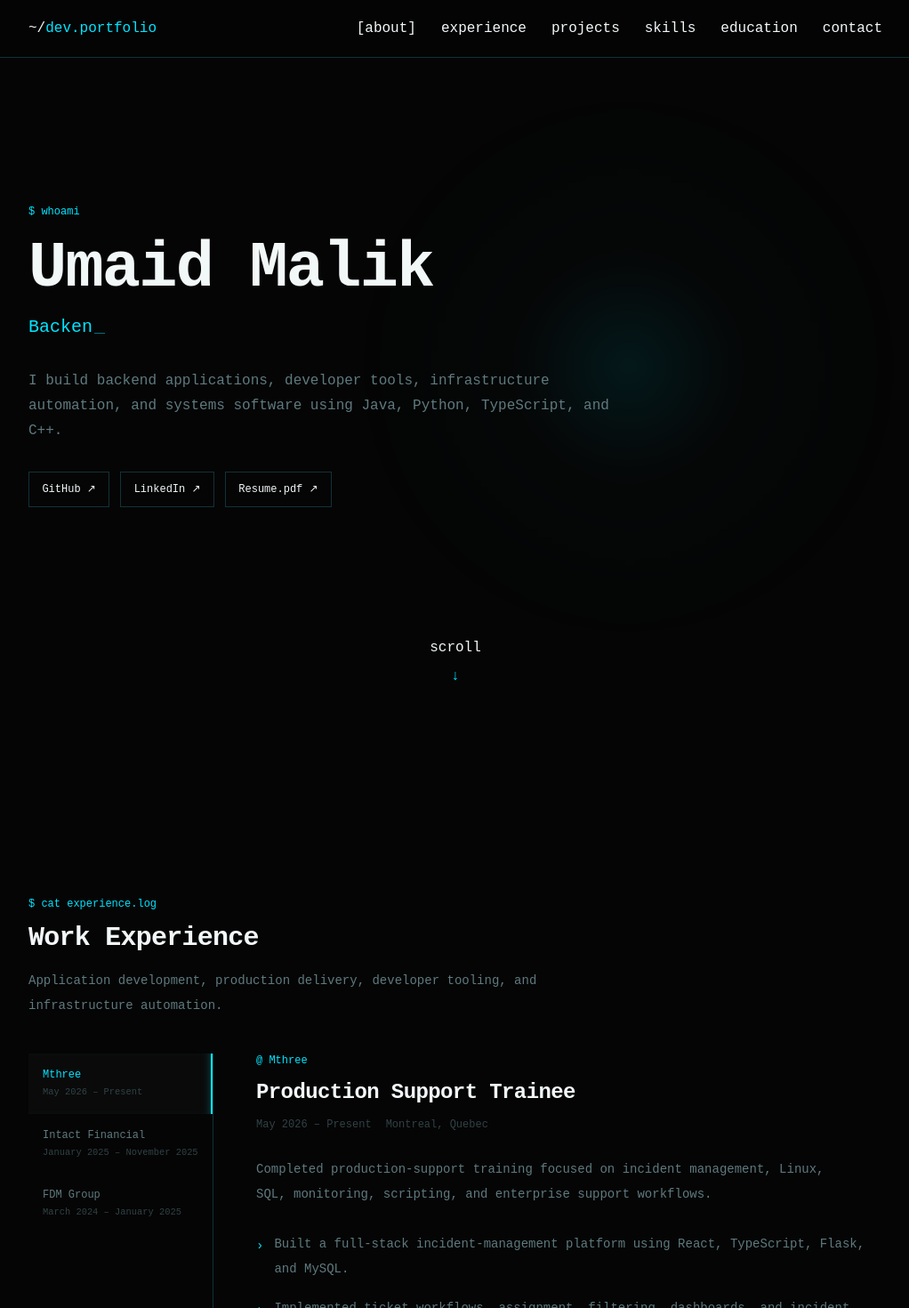
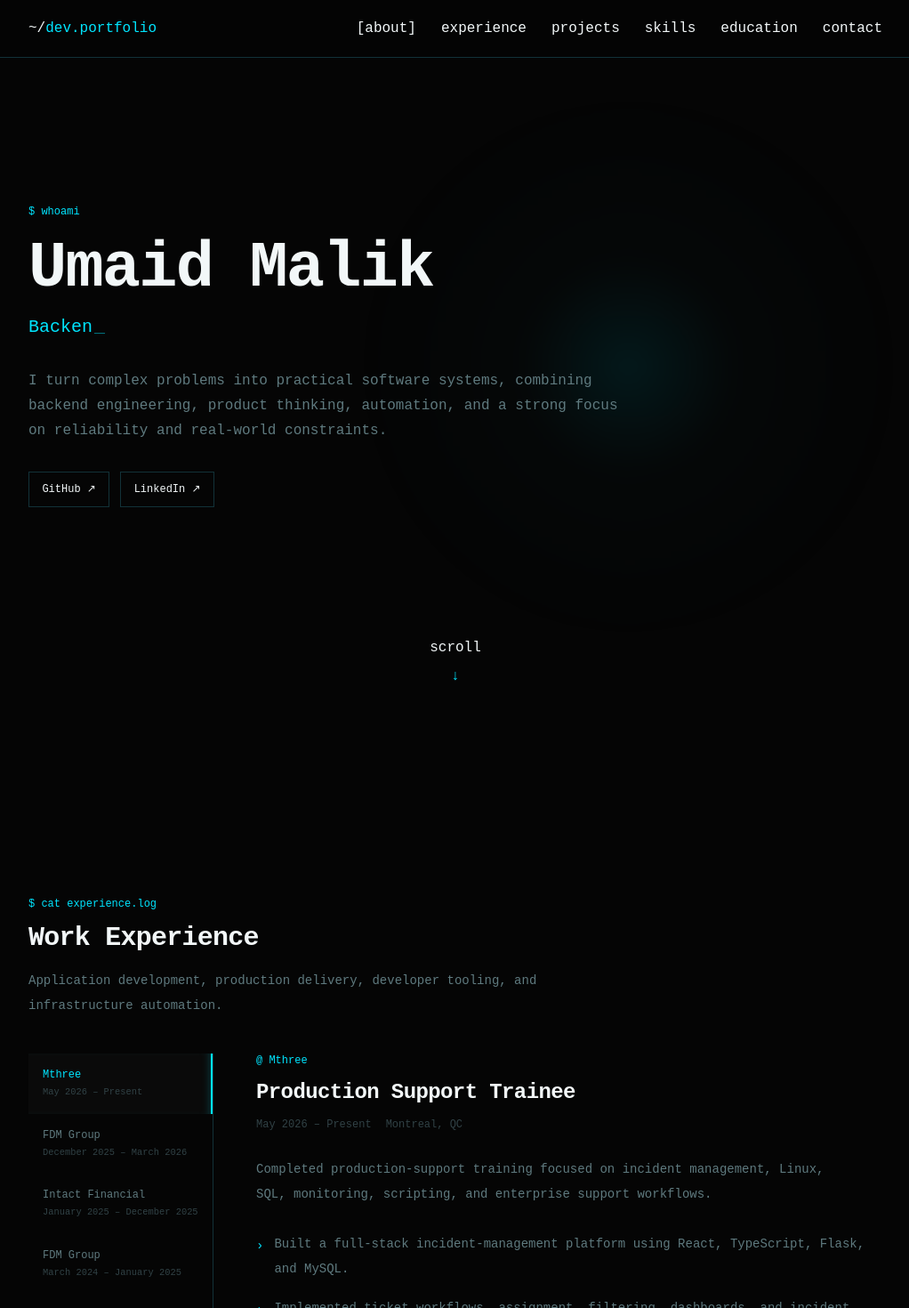
Before and after one commit to UmaidMalik/portfolio, a React (Vite) app: page / in a window 1280 px wide. Shown: the top 1470 px of the page at 89% size, without its empty margins (128-1150 px from the left). Built offline with nearby package versions, Linux system fonts and the light colour scheme.

Commit message:
updated professional content

```diff
--- a/src/data/experience.ts
+++ b/src/data/experience.ts
@@ -6,7 +6,7 @@ export const experience: Experience[] = [
     role: "Production Support Trainee",
     startDate: "May 2026",
     endDate: "Present",
-    location: "Montreal, Quebec",
+    location: "Montreal, QC",
     summary:
       "Completed production-support training focused on incident management, Linux, SQL, monitoring, scripting, and enterprise support workflows.",
     achievements: [
@@ -26,35 +26,62 @@ export const experience: Experience[] = [
     ],
   },
   {
+    company: "FDM Group",
+    role: "IT Consultant / Software Developer",
+    startDate: "December 2025",
+    endDate: "March 2026",
+    location: "Montreal, QC",
+    summary:
+      "Completed internal software-engineering training and technical development following the conclusion of a client assignment, strengthening backend development, testing, database, and application-design skills.",
+    achievements: [
+      "Completed structured training and practical exercises focused on Java, Spring Boot, REST APIs, SQL, and software-development practices.",
+      "Strengthened backend development skills through application design, debugging, testing, and database-focused exercises.",
+      "Continued independent technical development while preparing for placement on a new software-engineering client assignment.",
+    ],
+    technologies: [
+      "Java",
+      "Spring Boot",
+      "REST APIs",
+      "SQL",
+      "Git",
+      "React",
+      "GCP",
+    ],
+  },
+  {
     company: "Intact Financial",
-    role: "DevOps & Release Support Consultant",
+    role: "DevOps Engineer",
     startDate: "January 2025",
-    endDate: "November 2025",
-    location: "Montreal / Toronto",
+    endDate: "December 2025",
+    location: "Montreal, QC",
     summary:
-      "Supported enterprise CI/CD and Kubernetes-based delivery environments involving Jenkins, OpenShift, Helm, Argo CD, Docker, and GitOps workflows.",
+      "Supported and enhanced enterprise CI/CD and GitOps platforms used by internal development teams, developing Jenkins pipeline logic, Helm deployment templates, and Argo CD configurations while resolving build, deployment, and platform issues.",
     achievements: [
-      "Migrated Jenkins build images from CentOS to Debian, reducing security exposure and significantly improving build performance.",
-      "Implemented and troubleshot Helm, OpenShift route, Argo CD ApplicationSet, and GitOps configuration changes.",
-      "Investigated pipeline, deployment, dependency, caching, and container-agent issues across shared delivery platforms.",
+      "Developed and maintained reusable Groovy code for shared Jenkins pipelines supporting enterprise build and deployment workflows.",
+      "Created Helm chart templates and maintained GitOps configurations used by Argo CD to deploy applications across Kubernetes and OpenShift environments.",
+      "Implemented Jenkins Kubernetes agent-provisioning controls that improved shared namespace resource allocation and helped manage AWS infrastructure costs.",
+      "Migrated a Jenkins build image from CentOS to Debian, reducing known vulnerabilities and improving build performance by approximately 50%.",
+      "Investigated and resolved pipeline failures, deployment issues, access problems, and configuration errors by updating Jenkins code, Helm charts, container images, and platform settings.",
     ],
     technologies: [
       "Jenkins",
+      "Groovy",
       "Kubernetes",
       "OpenShift",
       "Helm",
       "Argo CD",
+      "GitOps",
       "Docker",
-      "Groovy",
-      "GitOps",
+      "AWS",
+      "Linux",
     ],
   },
   {
     company: "FDM Group",
-    role: "Software Developer",
+    role: "IT Consultant / Software Developer",
     startDate: "March 2024",
     endDate: "January 2025",
-    location: "Montreal, Quebec",
+    location: "Montreal, QC",
     summary:
       "Developed backend services, internal tools, automated tests, and full-stack features across Java, Python, Angular, and SQL applications.",
     achievements: [
--- a/src/sections/HeroSection.tsx
+++ b/src/sections/HeroSection.tsx
@@ -25,7 +25,7 @@ export function HeroSection() {
 
           <p
             className="mt-4 min-h-8 text-xl text-[var(--accent)]"
-            aria-label="Software developer, backend engineer, devops engineer, and developer tools engineer"
+            aria-label="Software developer, backend engineer, and devops engineer"
           >
             <span aria-hidden="true">{role}</span>
             <span
@@ -37,9 +37,9 @@ export function HeroSection() {
           </p>
 
           <p className="mt-7 max-w-2xl text-sm leading-7 text-[var(--muted-foreground)] sm:text-base">
-            I build backend applications, developer tools, infrastructure
-            automation, and systems software using Java, Python, TypeScript,
-            and C++.
+            I turn complex problems into practical software systems,
+            combining backend engineering, product thinking, automation,
+            and a strong focus on reliability and real-world constraints.
           </p>
 
           <div className="mt-8 flex flex-wrap gap-3">
@@ -60,10 +60,6 @@ export function HeroSection() {
             >
               LinkedIn ↗
             </a>
-
-            <a className="terminal-button" href="/Umaid-Malik-Resume.pdf">
-              Resume.pdf ↗
-            </a>
           </div>
         </div>
       </div>
@@ -79,3 +75,8 @@ export function HeroSection() {
     </section>
   )
 }
+/*
+  <a className="terminal-button" href="/Umaid-Malik-Resume.pdf">
+    Resume.pdf ↗
+  </a>
+*/
```
